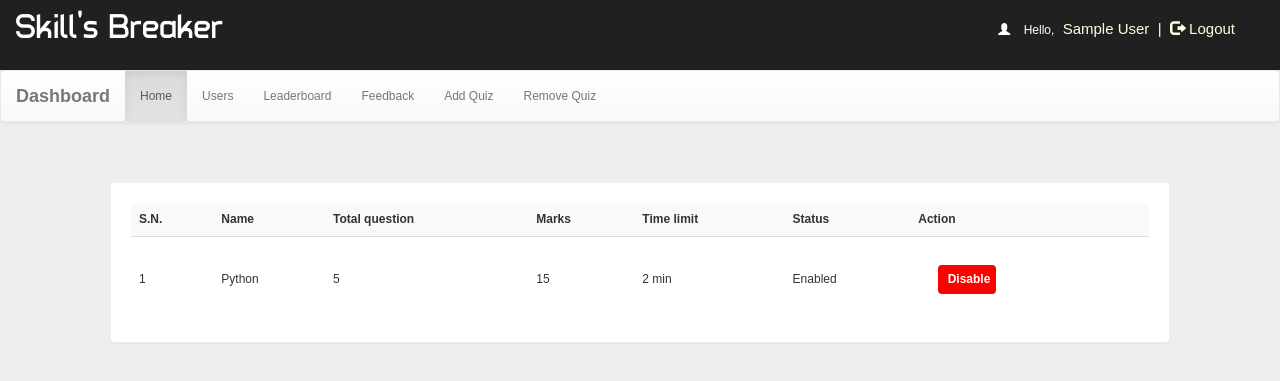
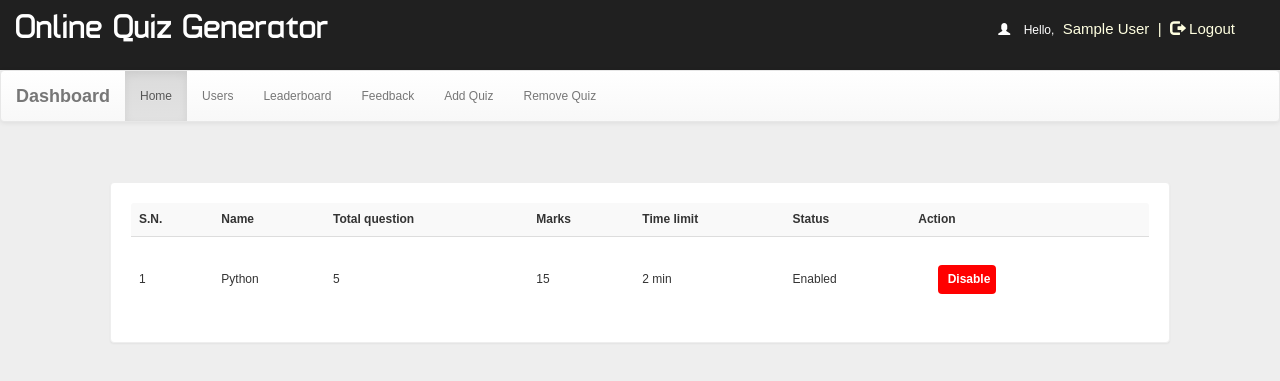
Before and after one commit to pratibhadixit3990/Mini-Project, a PHP site: page /dash.php in a window 1280 px wide. Shown: the top 381 px of the page. Run offline with PHP 8.4, Linux system fonts and the light colour scheme; the visitor is signed in with stand-in values (Sample User, id 1); data comes from the database, SQL or seed files in the repository; some web fonts are replaced.

Commit message:
dash.php modified

```diff
--- a/dash.php
+++ b/dash.php
@@ -5,7 +5,7 @@
 <meta http-equiv="Content-Type" content="text/html; charset=iso-8859-1" />
 <meta name="viewport" content="width=device-width, initial-scale=1">
 
-<title> Admin || Skill's Breaker</title>
+<title> Admin || Online Quiz Generator</title>
 <link  rel="stylesheet" href="css/bootstrap.min.css"/>
  <link  rel="stylesheet" href="css/bootstrap-theme.min.css"/>
  <link rel="stylesheet" href="css/main.css">
@@ -37,7 +37,7 @@ $(function () {
 <div class="header">
 <div class="row">
 <div class="col-lg-6">
-<span class="logo">Skill's Breaker</span></div>
+<span class="logo">Online Quiz Generator</span></div>
 <?php
 include_once 'dbConnection.php';
 session_start();
```
